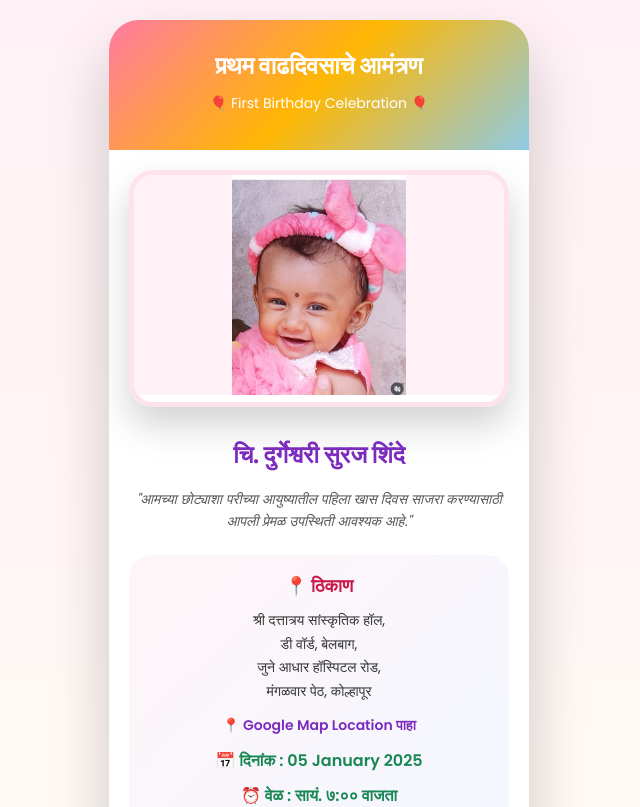
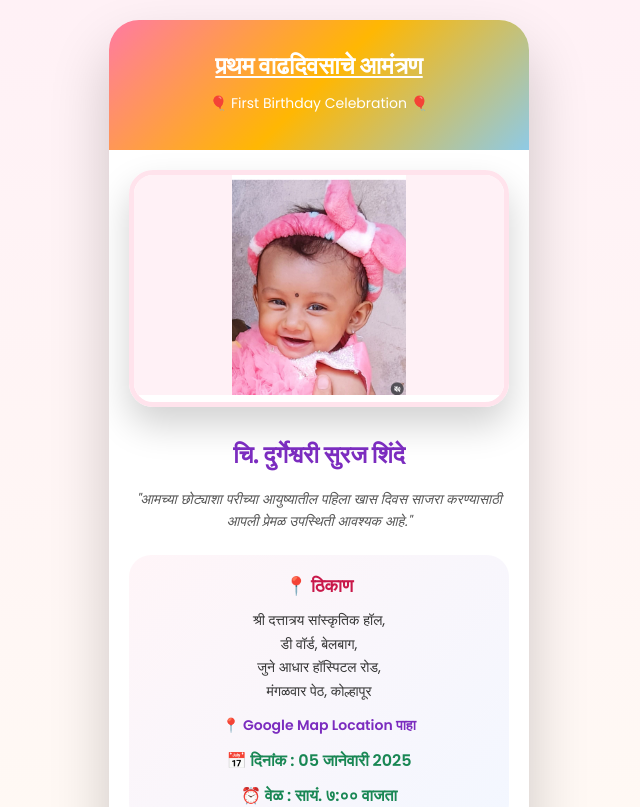
Before and after one commit to tejas3227/durga-birthday, a plain HTML site: page index.html in a window 1280 px wide. Shown: the top 807 px of the page, without its empty margins (321-961 px from the left). Drawn offline with Linux system fonts and the light colour scheme.

Commit message:
Update index.html

```diff
--- a/index.html
+++ b/index.html
@@ -138,7 +138,7 @@
 
   <!-- Header -->
   <div class="header">
-    <h1>प्रथम वाढदिवसाचे आमंत्रण</h1>
+    <h1><u>प्रथम वाढदिवसाचे आमंत्रण</u></h1>
     <span>🎈 First Birthday Celebration 🎈</span>
   </div>
 
@@ -179,7 +179,7 @@
       </a>
     </p>
 
-    <div class="time">📅 दिनांक : 05 January 2025</div>
+    <div class="time">📅 दिनांक : 05 जानेवारी 2025</div>
     <div class="time">⏰ वेळ : सायं. ७:०० वाजता</div>
   </div>
 
```
